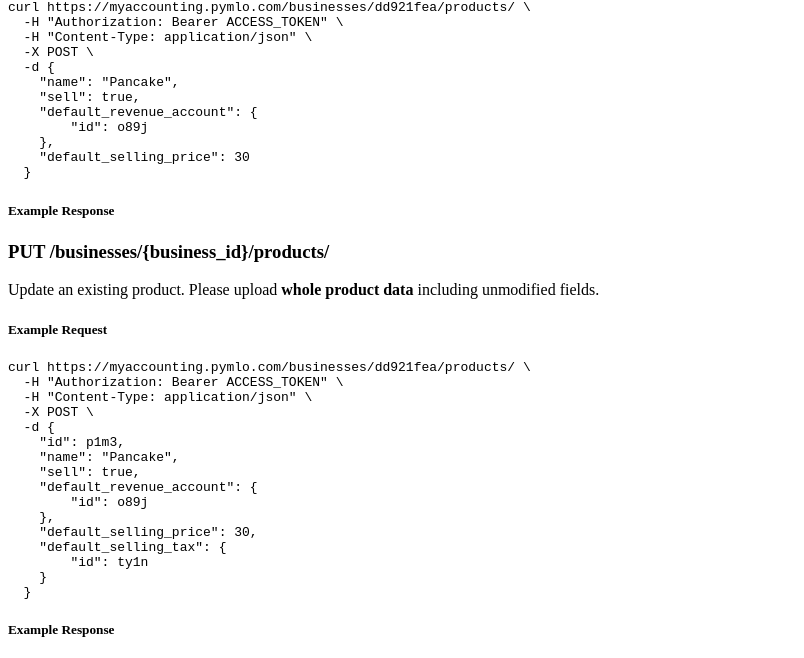
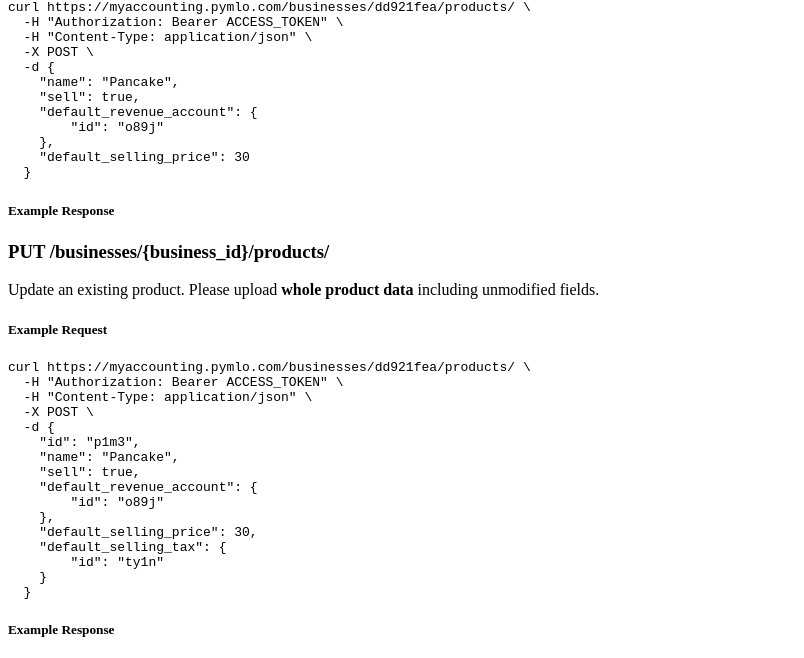
Before and after one commit to pymloaccounting/pymloaccounting.github.io, a Jekyll site: the page built from _posts/2017-01-25-Product-Endpoints.md, in a window 1280 px wide and 1400 px high, scrolled down 1536 px. Shown: the part 447-1105 px from the top of the window, without its empty margins (0-804 px from the left). Built offline with Jekyll 4.4.1, drawn with Linux system fonts in a browser that asks for light colours; nearby versions of some CDN libraries.

Commit message:
Update id as string in JSON

````diff
--- a/_posts/2017-01-25-Product-Endpoints.md
+++ b/_posts/2017-01-25-Product-Endpoints.md
@@ -94,7 +94,7 @@ curl https://myaccounting.pymlo.com/businesses/dd921fea/products/ \
     "name": "Pancake",
     "sell": true,
     "default_revenue_account": {
-        "id": o89j
+        "id": "o89j"
     },
     "default_selling_price": 30
   }
@@ -113,15 +113,15 @@ curl https://myaccounting.pymlo.com/businesses/dd921fea/products/ \
   -H "Content-Type: application/json" \
   -X POST \
   -d {
-    "id": p1m3,
+    "id": "p1m3",
     "name": "Pancake",
     "sell": true,
     "default_revenue_account": {
-        "id": o89j
+        "id": "o89j"
     },
     "default_selling_price": 30,
     "default_selling_tax": {
-        "id": ty1n
+        "id": "ty1n"
     }
   }
 ```
````
